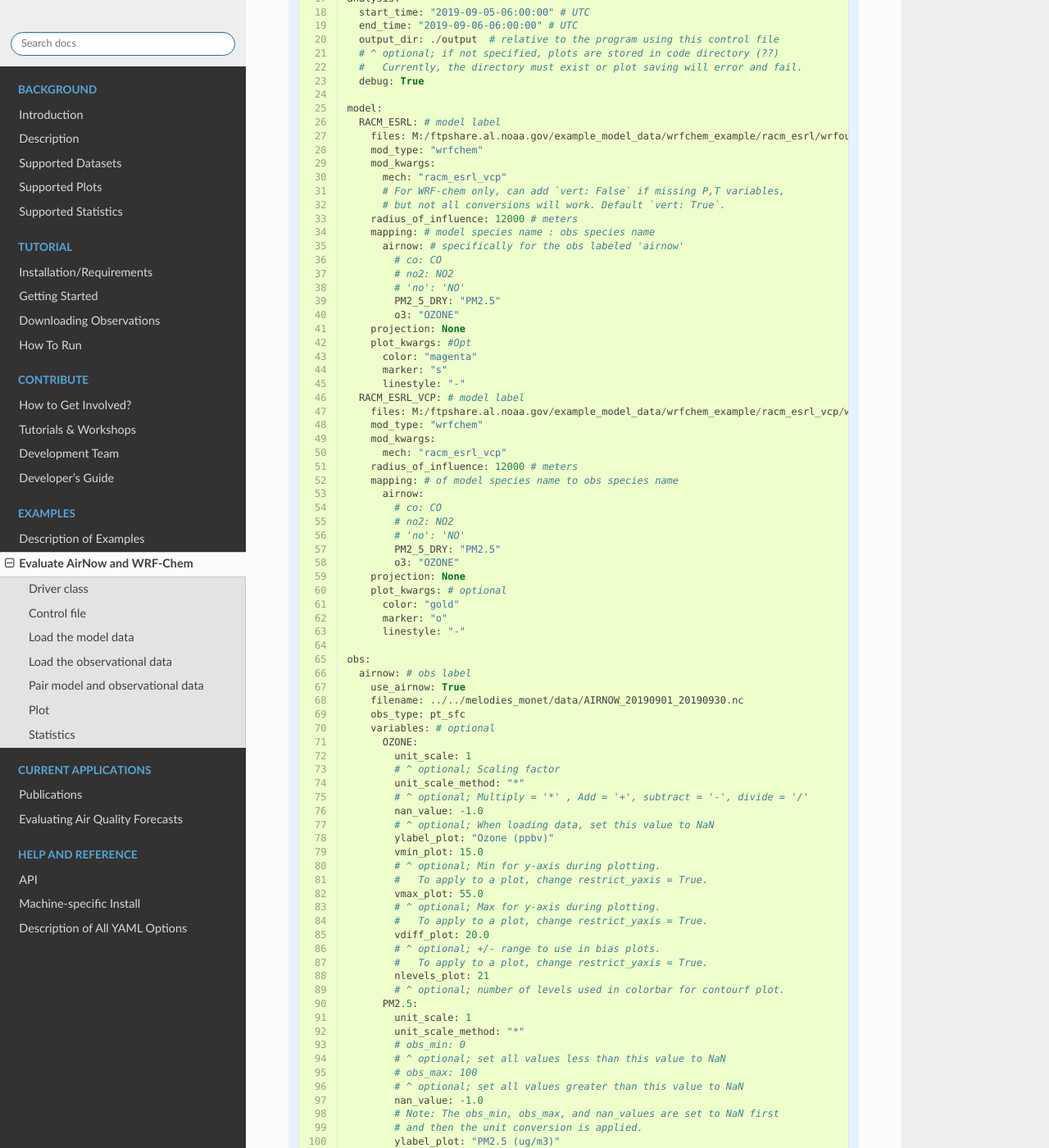
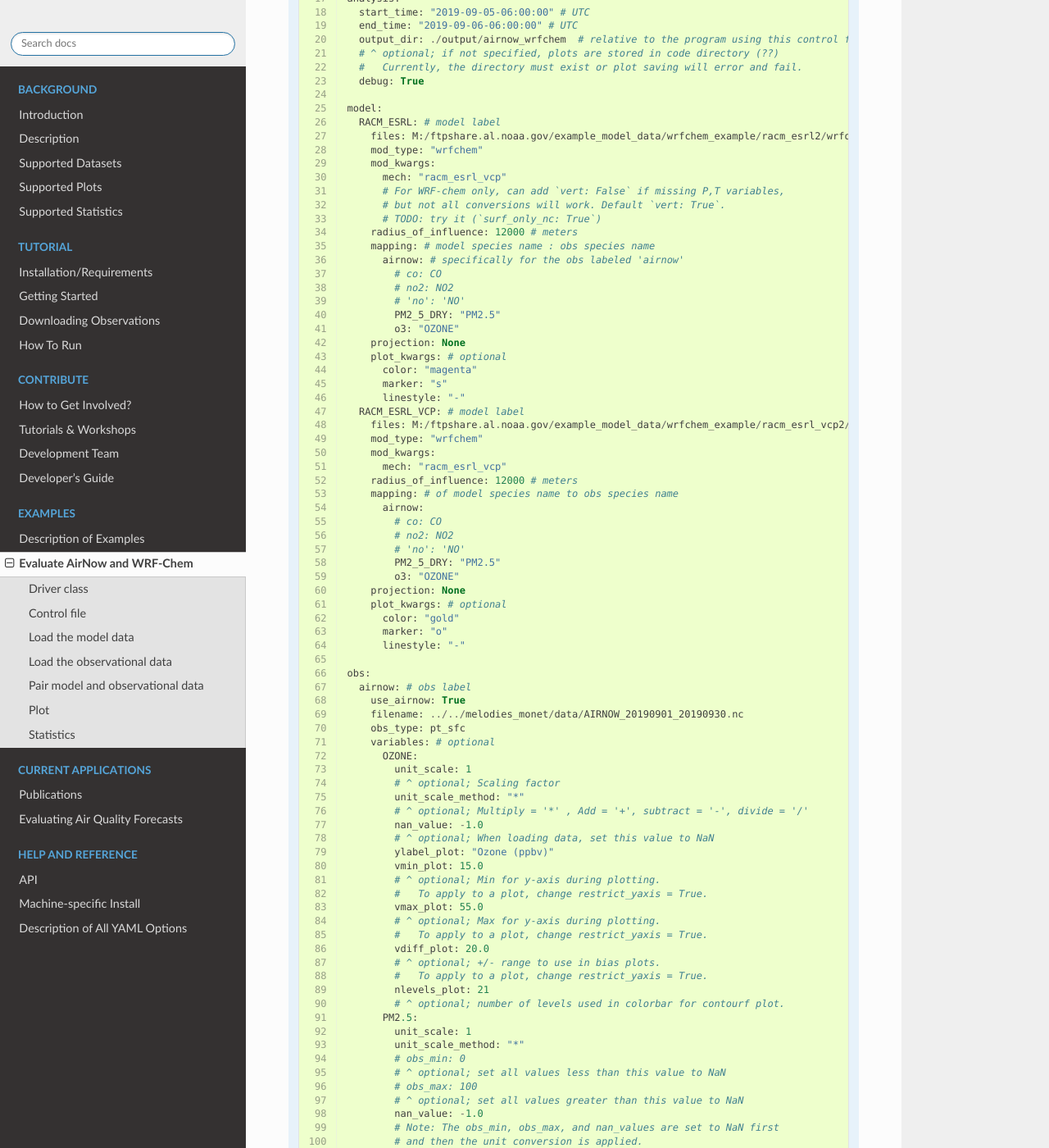
Before and after one commit to NOAA-CSL/MELODIES-MONET, a Sphinx documentation site: the page built from docs/examples/airnow_wrfchem.md, in a window 1280 px wide and 1400 px high, scrolled down 1443 px. Shown: the whole window at 82% size. Built offline with Sphinx 7.4.7 and the Read the Docs theme 2.0.0, drawn with Linux system fonts in a browser that asks for light colours; some of the changed text lies outside the part shown.

Commit message:
Ensure dir structure for airnow_wrfchem example
also trying out with reduced dataset, now takes 6.5 min
instead of 10, still not optimal tho

````diff
--- a/docs/examples/airnow_wrfchem.md
+++ b/docs/examples/airnow_wrfchem.md
@@ -142,6 +142,6 @@ an.stats()
 ```
 
 The stats routine has produced six files, one of which is:
-```{literalinclude} output/stats.OZONE.all.CONUS.2019-09-05_06.2019-09-06_06.csv
+```{literalinclude} output/airnow_wrfchem/stats.OZONE.all.CONUS.2019-09-05_06.2019-09-06_06.csv
 :caption:
 ```
--- a/docs/examples/control_wrfchem_mech-0905_2.yaml
+++ b/docs/examples/control_wrfchem_mech-0905_2.yaml
@@ -17,19 +17,20 @@
 analysis:
   start_time: "2019-09-05-06:00:00" # UTC
   end_time: "2019-09-06-06:00:00" # UTC
-  output_dir: ./output  # relative to the program using this control file
+  output_dir: ./output/airnow_wrfchem  # relative to the program using this control file
   # ^ optional; if not specified, plots are stored in code directory (??)
   #   Currently, the directory must exist or plot saving will error and fail.
   debug: True
 
 model:
   RACM_ESRL: # model label
-    files: M:/ftpshare.al.noaa.gov/example_model_data/wrfchem_example/racm_esrl/wrfout_d01_*
+    files: M:/ftpshare.al.noaa.gov/example_model_data/wrfchem_example/racm_esrl2/wrfout_d01_*
     mod_type: "wrfchem"
     mod_kwargs:
       mech: "racm_esrl_vcp"
       # For WRF-chem only, can add `vert: False` if missing P,T variables,
       # but not all conversions will work. Default `vert: True`.
+      # TODO: try it (`surf_only_nc: True`)
     radius_of_influence: 12000 # meters
     mapping: # model species name : obs species name
       airnow: # specifically for the obs labeled 'airnow'
@@ -39,12 +40,12 @@ model:
         PM2_5_DRY: "PM2.5"
         o3: "OZONE"
     projection: None
-    plot_kwargs: #Opt
+    plot_kwargs: # optional
       color: "magenta"
       marker: "s"
       linestyle: "-"
   RACM_ESRL_VCP: # model label
-    files: M:/ftpshare.al.noaa.gov/example_model_data/wrfchem_example/racm_esrl_vcp/wrfout_d01_*
+    files: M:/ftpshare.al.noaa.gov/example_model_data/wrfchem_example/racm_esrl_vcp2/wrfout_d01_*
     mod_type: "wrfchem"
     mod_kwargs:
       mech: "racm_esrl_vcp"
````
Also changed, not shown: 2 other files.
